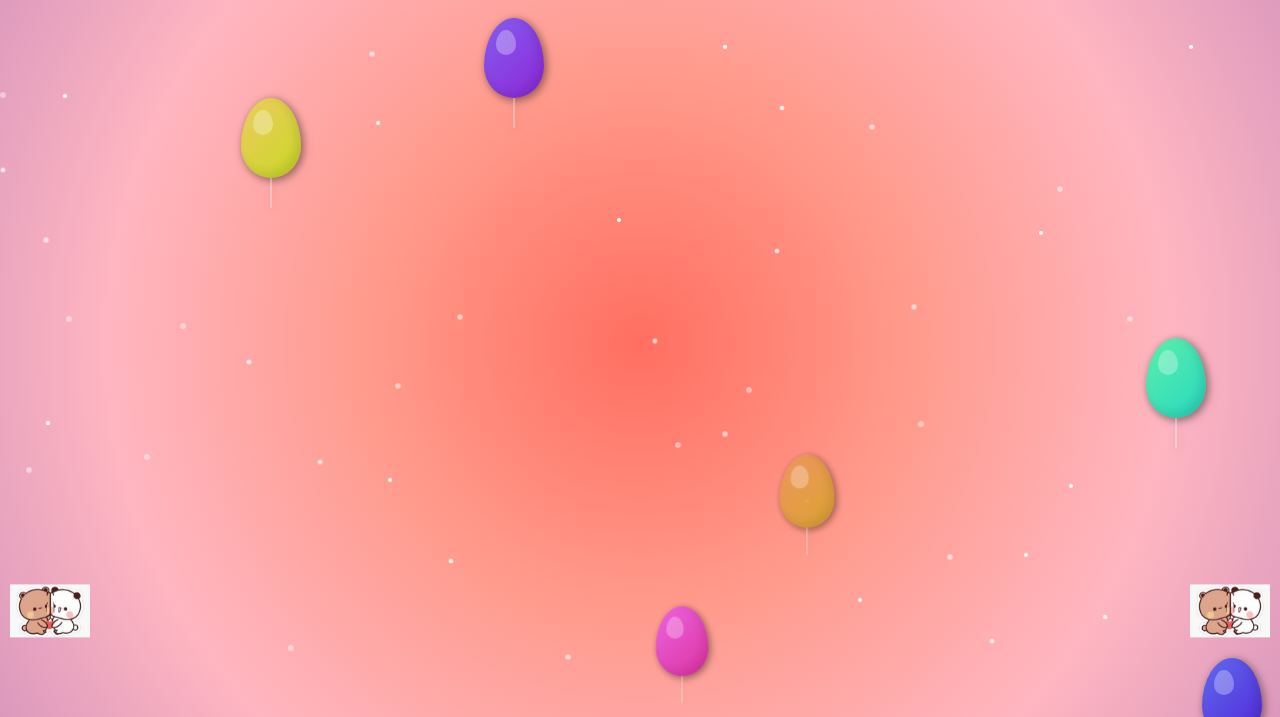
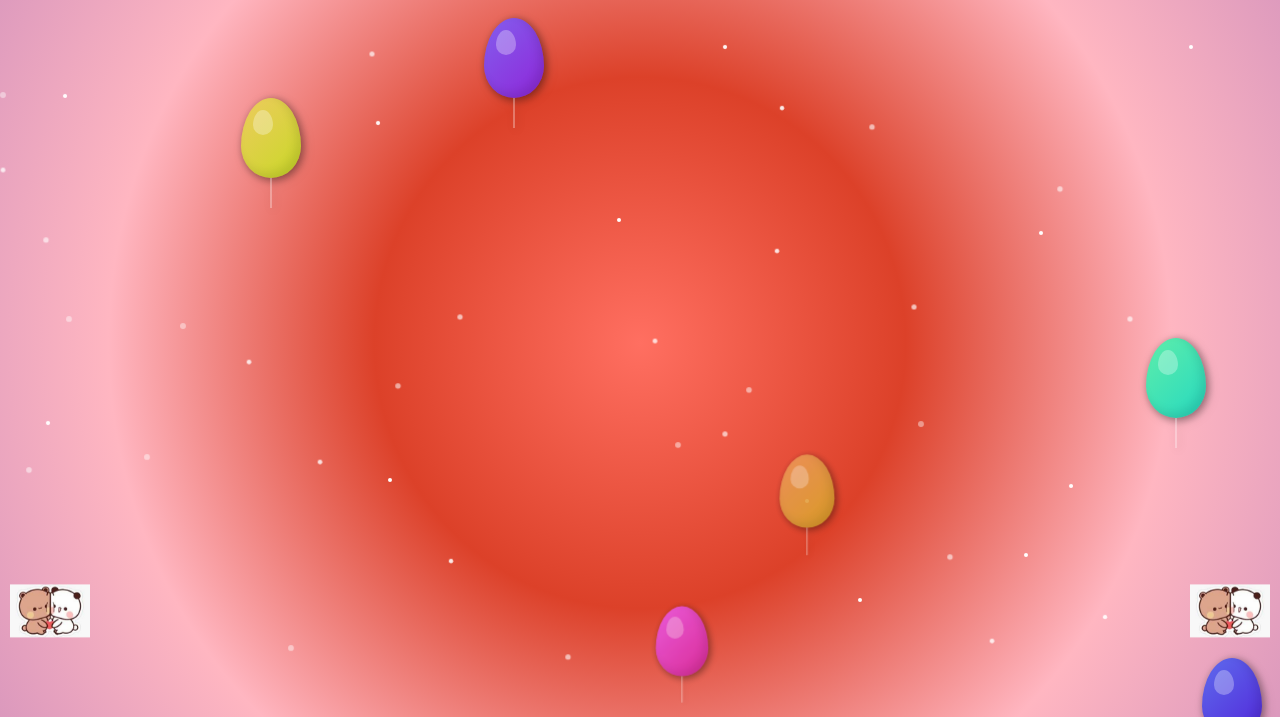
Before and after one commit to khurram-mughal-hub/chat-code, a website: page index.html in a window 1280 px wide. Shown: the part 132-849 px from the top of the page. Drawn offline with Linux system fonts and the light colour scheme.

Commit message:
Update style.css

```diff
--- a/style.css
+++ b/style.css
@@ -1,6 +1,6 @@
 :root {
   --p1: #ff6f61;
-  --p2: #ff9a8b;
+  --p2: #dc4129;
   --p3: #ffb6c1;
   --p4: #d291bc;
 }
```
